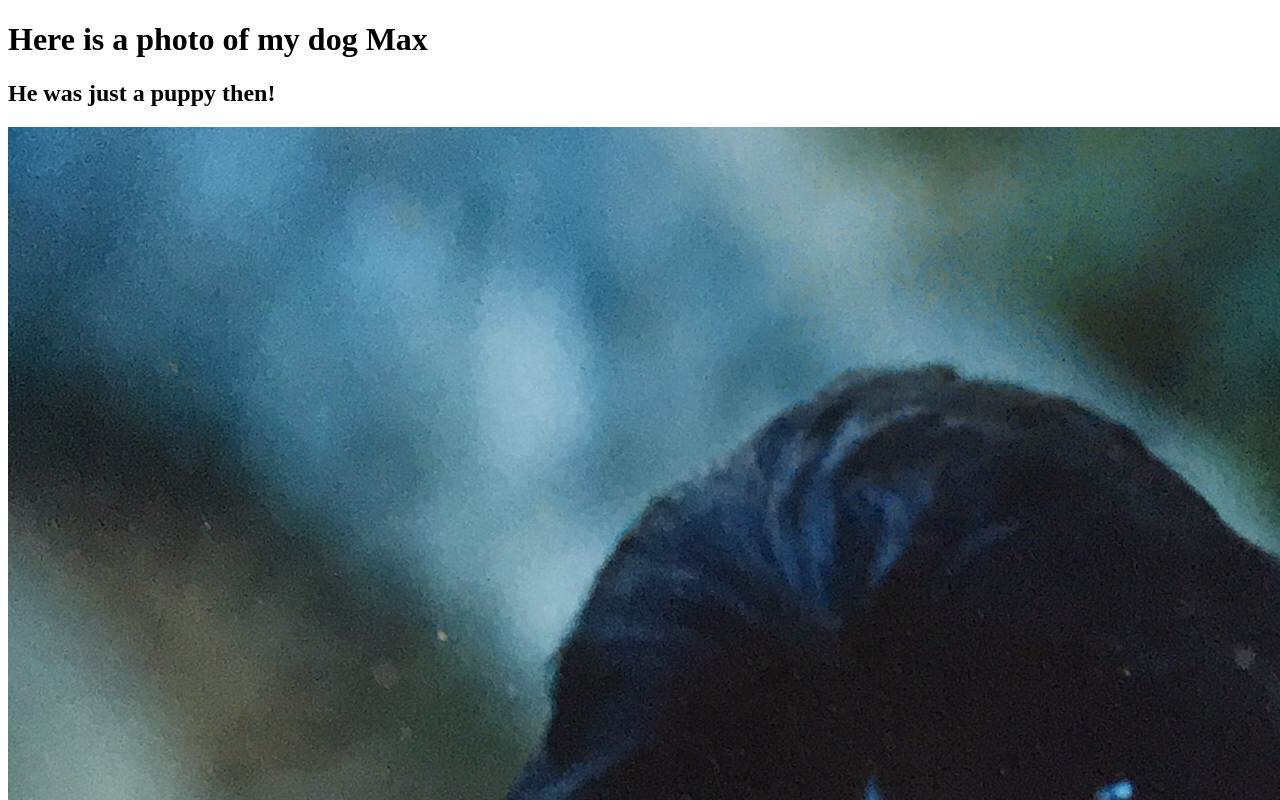
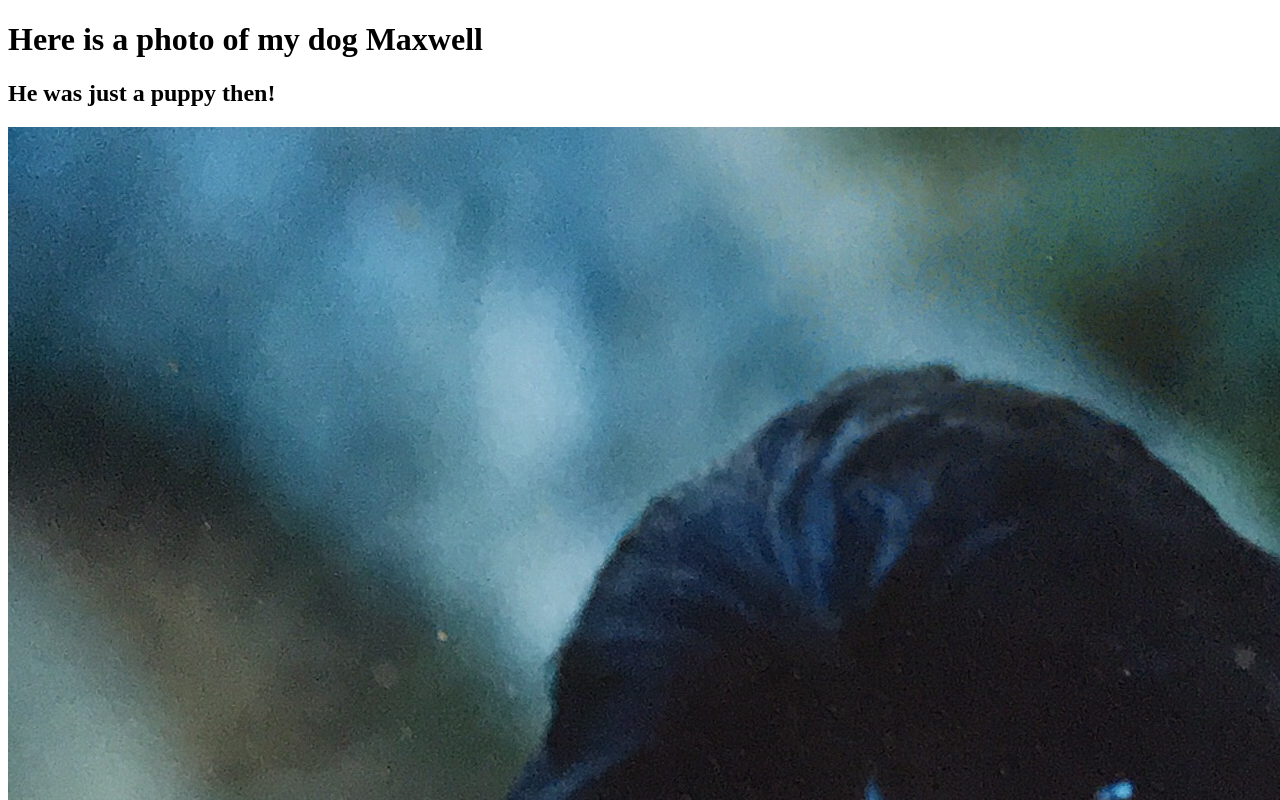
Before and after one commit to trainee45/trainee45.github.io, a plain HTML site: page index.html in a window 1280 px wide. Shown: the top 800 px of the page. Drawn offline with Linux system fonts and the light colour scheme.

Commit message:
dog name change
Testing Working Copy

```diff
--- a/index.html
+++ b/index.html
@@ -5,7 +5,7 @@
     <title>My test page</title>
   </head>
   <body>
-  	<h1>Here is a photo of my dog Max</h1>
+  	<h1>Here is a photo of my dog Maxwell</h1>
   	<h2>He was just a puppy then!</h2>
   	<img src="max.jpeg"></img>
   	<h3>Image is stored in test-site folder which is default local path</h3>
```
